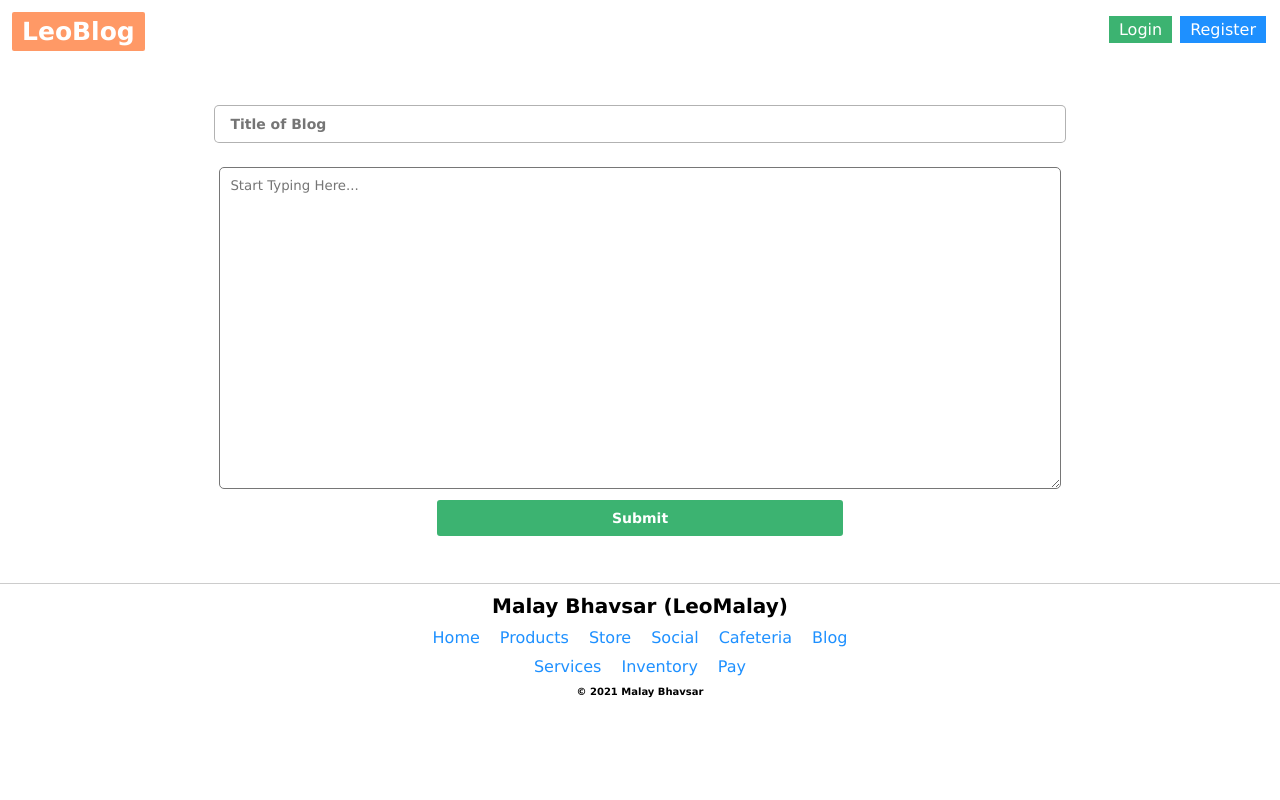
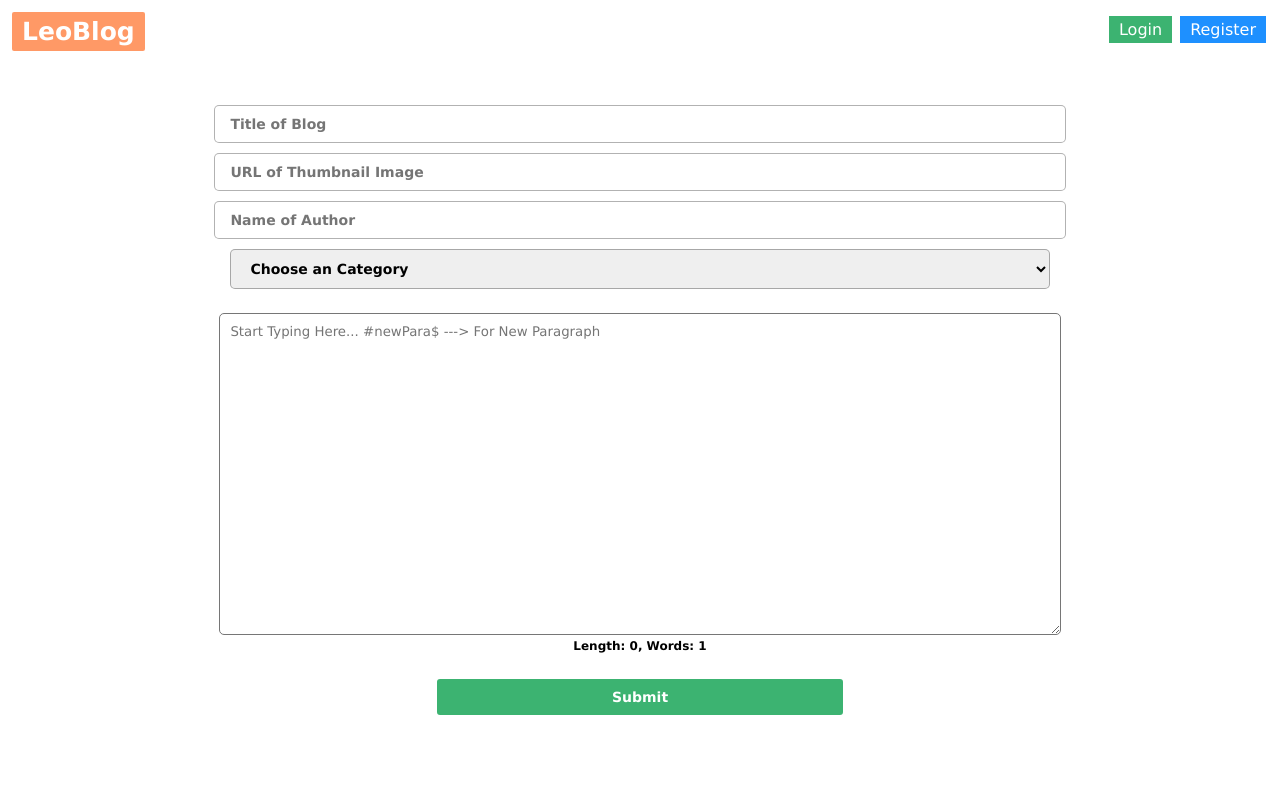
Before and after one commit to Leo-Malay/LeoMalay-ReactJS, a React (Create React App) app: page /Blog/BlogWrite in a window 1280 px wide. Shown: the top 800 px of the page. Built offline with nearby package versions, Linux system fonts and the light colour scheme.

Commit message:
Added Filter in Blog. Created Blog Write

```diff
--- a/src/css/App.css
+++ b/src/css/App.css
@@ -50,3 +50,13 @@ button {
     padding: 0.5vw 1vw;
     border: none;
 }
+.CategoryContainer {
+    padding: 1vw;
+}
+.CategoryContainer .category,
+.FilterHeading .category {
+    padding: 5px;
+    width: fit-content;
+    display: inline-flex;
+    cursor: pointer;
+}
--- a/src/data/Blog.json
+++ b/src/data/Blog.json
@@ -4,6 +4,7 @@
         "title": "How I came with the idea of LeoMalay",
         "author": "Malay Bhavsar",
         "date": "1-Oct-2021",
+        "category": "TECHNOLOGY",
         "description": ""
     },
     {
@@ -11,6 +12,7 @@
         "title": "List of difficulties I faced during the development of LeoMalay",
         "author": "Malay Bhavsar",
         "date": "8-Oct-2021",
+        "category": "ALGORITHM",
         "description": ""
     },
     {
@@ -18,6 +20,7 @@
         "title": "Is ReactJS Worth Learning?",
         "author": "Malay Bhavsar",
         "date": "12-Oct-2021",
+        "category": "UI/UX",
         "description": ""
     },
     {
@@ -25,6 +28,7 @@
         "title": "Difference between ReactJS & ReactNative",
         "author": "Malay Bhavsar",
         "date": "14-Oct-2021",
+        "category": "UI/UX",
         "description": ""
     },
     {
@@ -32,6 +36,7 @@
         "title": "CS or IT? Which one is Better?",
         "author": "Malay Bhavsar",
         "date": "17-Oct-2021",
+        "category": "FRAMEWORK",
         "description": ""
     },
     {
@@ -39,6 +44,7 @@
         "title": "How to Start your own Youtube Channel!",
         "author": "Malay Bhavsar",
         "date": "21-Oct-2021",
+        "category": "ALGORITHM",
         "description": ""
     },
     {
--- a/src/views/products/auth/css/Input.css
+++ b/src/views/products/auth/css/Input.css
@@ -4,7 +4,9 @@ form {
     text-align: center;
     font-weight: 600;
 }
-input {
+input,
+select,
+option {
     width: 300px;
     padding: 10px 15px;
     margin: 5px;
--- a/src/views/products/blog/Blog.js
+++ b/src/views/products/blog/Blog.js
@@ -2,14 +2,59 @@ import Header from "../../../components/Header";
 import BlogCard from "./components/BlogCard";
 import "./css/Blog.css";
 import BlogData from "../../../data/Blog.json";
+import { useState } from "react";
 const Blog = () => {
+    const [filter, setFilter] = useState("");
+    const renderData = () => {
+        if (filter === "") return BlogData;
+        return BlogData.filter((BlogData) => {
+            return BlogData.category === filter;
+        });
+    };
     return (
         <div className="Blog">
             <Header
                 props={{ title: "LeoBlog", color: "secondary", type: "Blog" }}
             />
+            <div className="CategoryContainer AlignCenter">
+                <p className="category fs2 primary-nohover">
+                    Filter by Catergory
+                </p>
+                {["Technology", "FrameWork", "Algorithm", "UI/UX"].map(
+                    (ele, i) => {
+                        return (
+                            <p
+                                className="category fs2 secondary-nohover"
+                                key={i}
+                                nodevalue={ele}
+                                onClick={(e) =>
+                                    setFilter(e.target.childNodes[0].data)
+                                }
+                            >
+                                {ele.toUpperCase()}
+                            </p>
+                        );
+                    }
+                )}
+                {filter !== "" && (
+                    <p
+                        className="category fs2 error-nohover"
+                        onClick={(e) => setFilter("")}
+                    >
+                        Clear Filter
+                    </p>
+                )}
+            </div>
             <div className="BlogContainer">
-                {BlogData.map((ele, i) => {
+                {filter !== "" && (
+                    <div className="FilterHeading AlignCenter">
+                        <p className="category fs10 secondary-nohover bold">
+                            {filter}
+                        </p>
+                    </div>
+                )}
+                <br />
+                {renderData().map((ele, i) => {
                     return (
                         <BlogCard
                             key={i}
--- a/src/views/products/blog/BlogWrite.js
+++ b/src/views/products/blog/BlogWrite.js
@@ -1,7 +1,15 @@
+import { useState } from "react";
 import Header from "../../../components/Header";
 const BlogWrite = () => {
+    const [title, setTitle] = useState("");
+    const [thumbnail, setThumbnail] = useState("");
+    const [author, setAuthor] = useState("");
+    const [category, setCategory] = useState("");
+    const [description, setDescription] = useState("");
     const submitHandler = (e) => {
         e.preventDefault();
+        const data = { title, thumbnail, author, category, description };
+        console.log(data);
     };
     return (
         <div className="BlogWrite">
@@ -18,16 +26,68 @@ const BlogWrite = () => {
                     type="text"
                     name="title"
                     placeholder="Title of Blog"
+                    value={title}
+                    onChange={(e) => setTitle(e.target.value)}
                     required
                     style={{ width: "80%" }}
                 />
                 <br />
+                <input
+                    type="url"
+                    name="thumbnail"
+                    value={thumbnail}
+                    onChange={(e) => setThumbnail(e.target.value)}
+                    placeholder="URL of Thumbnail Image"
+                    required
+                    style={{ width: "80%" }}
+                />
+                <br />
+                <input
+                    type="text"
+                    name="author"
+                    value={author}
+                    onChange={(e) => setAuthor(e.target.value)}
+                    placeholder="Name of Author"
+                    required
+                    style={{ width: "80%" }}
+                />
+                <select
+                    name="category"
+                    value={category}
+                    onChange={(e) => setCategory(e.target.value)}
+                    required
+                    style={{ width: "80%" }}
+                >
+                    <option value="" disabled selected>
+                        Choose an Category
+                    </option>
+                    {["Algorithm", "UI/UX", "Technology", "Frameworks"].map(
+                        (ele, i) => {
+                            return (
+                                <option value={ele} key={i}>
+                                    {ele}
+                                </option>
+                            );
+                        }
+                    )}
+                </select>
+                <br />
                 <br />
                 <textarea
                     rows={20}
-                    placeholder="Start Typing Here..."
+                    name="description"
+                    value={description}
+                    onChange={(e) => setDescription(e.target.value)}
+                    placeholder="Start Typing Here... #newPara$ ---> For New Paragraph"
+                    minLength={200}
+                    required
                     style={{ width: "80%", padding: 10, borderRadius: 5 }}
                 />
+                <p className="fs2 bold">
+                    Length: {description.replaceAll(" ", "").length}, Words:{" "}
+                    {description.split(" ").length}
+                </p>
+                <br />
                 <input
                     type="submit"
                     name="Submit"
@@ -35,6 +95,19 @@ const BlogWrite = () => {
                     style={{ width: "40%" }}
                 />
             </form>
+            <br />
+            <br />
+            <p className="AlignCenter fs17 bold">Preview</p>
+            <br />
+            {description.split("#newPara$").map((ele, i) => {
+                return (
+                    <p className="AlignJustify fs4 preview">
+                        {ele}
+                        <br />
+                        <br />
+                    </p>
+                );
+            })}
         </div>
     );
 };
--- a/src/views/products/blog/css/Blog.css
+++ b/src/views/products/blog/css/Blog.css
@@ -4,3 +4,6 @@
 .BlogContainer #ContainerTitle {
     color: var(--secondary);
 }
+.preview {
+    padding: 0vw 3vw;
+}
```
